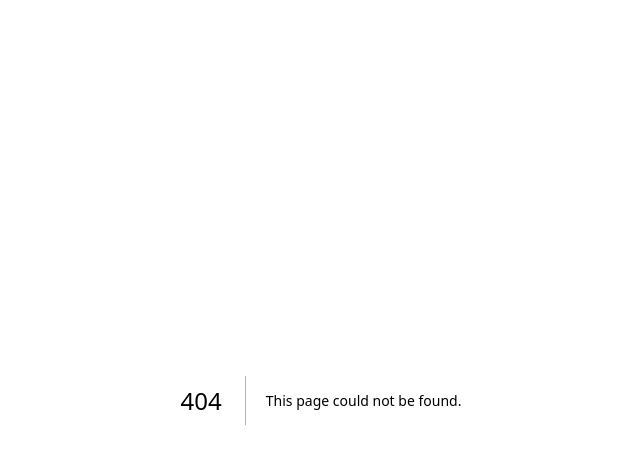
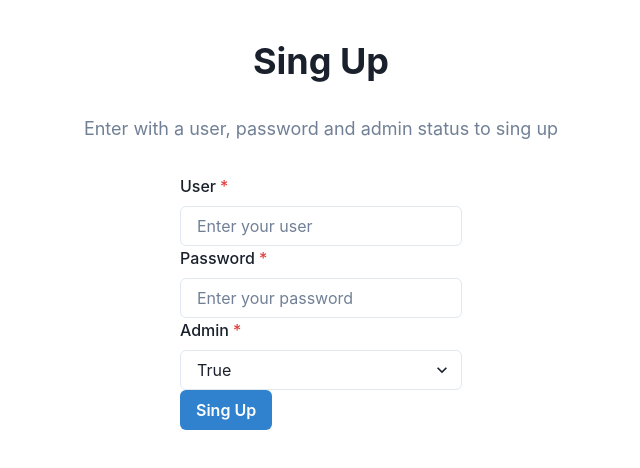
Before and after one commit to SamuelBatis/eletric-front, a Next.js app: page /singup in a window 1280 px wide. Before the commit this address had no page. Shown: the top 468 px of the page, without its empty margins (319-959 px from the left). Built offline with nearby package versions, Linux system fonts and the light colour scheme.

Commit message:
feat: create login and signup pages

```diff
--- a/pages/_app.js
+++ b/pages/_app.js
@@ -1,5 +1,9 @@
-import '@/styles/globals.css'
+import { ChakraProvider } from '@chakra-ui/react';
 
 export default function App({ Component, pageProps }) {
-  return <Component {...pageProps} />
+  return (
+    <ChakraProvider>
+      <Component {...pageProps} />
+    </ChakraProvider>
+  );
 }
--- /dev/null
+++ b/pages/singup.js
@@ -0,0 +1,49 @@
+import { Button, FormControl, FormLabel, Heading, Input, Select, Text, VStack } from "@chakra-ui/react";
+import { useState } from "react";
+
+
+
+export default function singup() {
+  const [user, setUser] = useState("")
+  const [password, setPassword] = useState("")
+
+
+  return (
+    <VStack p={10} spacing={8}>
+      <Heading>Sing Up</Heading>
+      <Text fontSize="lg" color="gray.500">
+        Enter with a user, password and admin status to sing up
+      </Text>
+      <form>
+        <FormControl id="user" isRequired>
+          <FormLabel>User</FormLabel>
+          <Input
+            type="user"
+            placeholder="Enter your user"
+            value={user}
+            onChange={(event) => setUser(event.target.value)}
+          />
+        </FormControl>
+        <FormControl id="password" isRequired>
+          <FormLabel>Password</FormLabel>
+          <Input
+            type="password"
+            placeholder="Enter your password"
+            value={password}
+            onChange={(event) => setPassword(event.target.value)}
+          />
+        </FormControl>
+        <FormControl id="admin" isRequired>
+          <FormLabel>Admin</FormLabel>
+          <Select >
+            <option value="option1">True</option>
+            <option value="option2">False</option>
+          </Select>
+        </FormControl>
+        <Button type="submit" colorScheme="blue" >
+          Sing Up
+        </Button>
+      </form>
+    </VStack>
+  )
+}
```
Also changed, not shown: package.json (+7 -3 lines), pages/login.js (added, +52 -0 lines), 1 other file (tests, documents, lock files or other folders).
